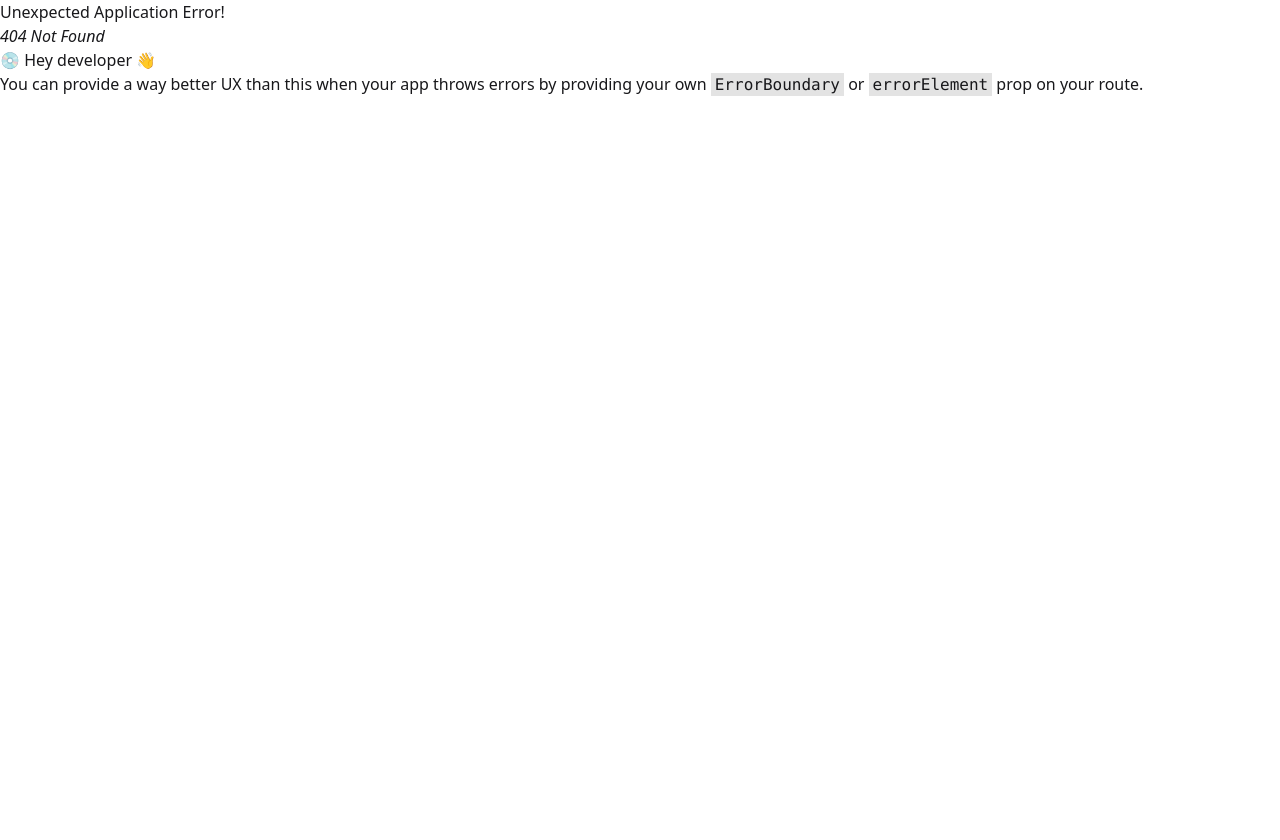
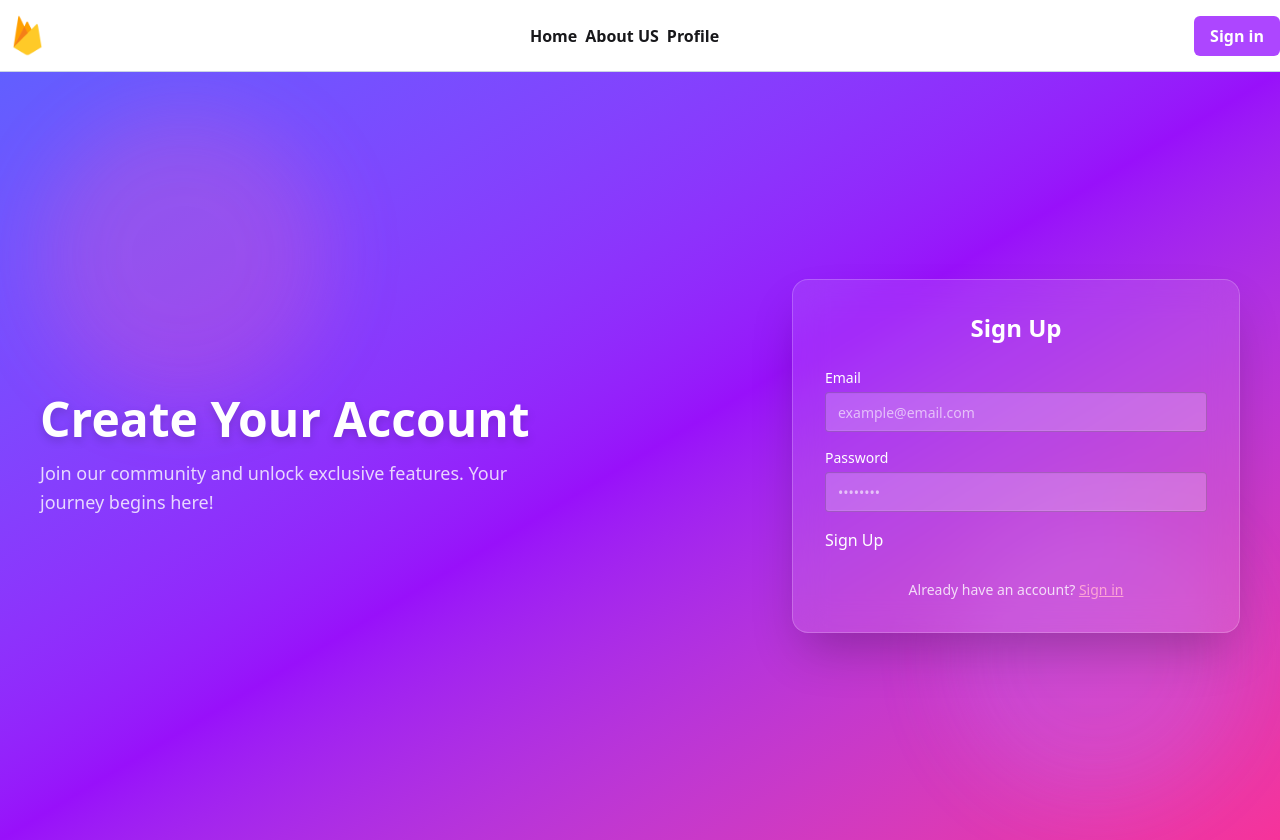
Before and after one commit to rakibhassannayem/firebase-fighter, a React (Vite) app: page /signup in a window 1280 px wide. Before the commit this address had no page. Before the commit the page ends 800 px from the top, so only its background shows below. Built offline with nearby package versions, Linux system fonts and the light colour scheme.

Commit message:
sign up ui

```diff
--- a/package.json
+++ b/package.json
@@ -14,6 +14,7 @@
     "daisyui": "^5.3.3",
     "react": "^19.1.1",
     "react-dom": "^19.1.1",
+    "react-icons": "^5.5.0",
     "react-router": "^7.9.4",
     "react-toastify": "^11.0.5",
     "tailwindcss": "^4.1.14"
--- /dev/null
+++ b/src/pages/Signin.jsx
@@ -0,0 +1,11 @@
+import React from 'react';
+
+const Signin = () => {
+  return (
+    <div>
+
+    </div>
+  );
+};
+
+export default Signin;
--- /dev/null
+++ b/src/pages/Signup.jsx
@@ -0,0 +1,85 @@
+import { Link } from "react-router";
+
+import { FaEye } from "react-icons/fa";
+
+import { IoEyeOff } from "react-icons/io5";
+
+import MyContainer from "../components/MyContainer";
+
+const Signup = () => {
+  const handleSignup = (e) => {
+    e.preventDefault();
+  };
+
+  return (
+    <div className="min-h-[96vh] flex items-center justify-center bg-gradient-to-br from-indigo-500 via-purple-600 to-pink-500 relative overflow-hidden">
+      {/* Animated floating circles */}
+      <div className="absolute inset-0">
+        <div className="absolute w-72 h-72 bg-pink-400/30 rounded-full blur-2xl top-10 left-10 animate-pulse"></div>
+        <div className="absolute w-72 h-72 bg-purple-400/30 rounded-full blur-2xl bottom-10 right-10 animate-pulse"></div>
+      </div>
+
+      <MyContainer>
+        <div className="relative z-10 flex flex-col lg:flex-row items-center justify-between gap-10 p-6 lg:p-10 text-white">
+          <div className="max-w-lg text-center lg:text-left">
+            <h1 className="text-5xl font-extrabold drop-shadow-lg">
+              Create Your Account
+            </h1>
+            <p className="mt-4 text-lg text-white/80 leading-relaxed">
+              Join our community and unlock exclusive features. Your journey
+              begins here!
+            </p>
+          </div>
+
+          <div className="w-full max-w-md backdrop-blur-lg bg-white/10 border border-white/20 shadow-2xl rounded-2xl p-8">
+            <h2 className="text-2xl font-semibold mb-6 text-center text-white">
+              Sign Up
+            </h2>
+
+            <form onSubmit={handleSignup} className="space-y-4">
+              <div>
+                <label className="block text-sm font-medium mb-1">Email</label>
+                <input
+                  type="email"
+                  name="email"
+                  placeholder="example@email.com"
+                  className="input input-bordered w-full bg-white/20 text-white placeholder-white/60 focus:outline-none focus:ring-2 focus:ring-pink-400"
+                />
+              </div>
+
+              <div className="relative">
+                <label className="block text-sm font-medium mb-1">
+                  Password
+                </label>
+                <input
+                  type={""}
+                  name="password"
+                  placeholder="••••••••"
+                  className="input input-bordered w-full bg-white/20 text-white placeholder-white/60 focus:outline-none focus:ring-2 focus:ring-pink-400"
+                />
+              </div>
+
+              <button type="submit" className="my-btn">
+                Sign Up
+              </button>
+
+              <div className="text-center mt-3">
+                <p className="text-sm text-white/80">
+                  Already have an account?{" "}
+                  <Link
+                    to="/signin"
+                    className="text-pink-300 hover:text-white font-medium underline"
+                  >
+                    Sign in
+                  </Link>
+                </p>
+              </div>
+            </form>
+          </div>
+        </div>
+      </MyContainer>
+    </div>
+  );
+};
+
+export default Signup;
--- a/src/routes/routes.jsx
+++ b/src/routes/routes.jsx
@@ -3,6 +3,8 @@
 import Homepage from "../pages/HomePage";
 import AboutUs from "../pages/AboutUs";
 import Profile from "../pages/Profile";
+import Signin from "../pages/Signin";
+import Signup from "../pages/Signup";
 
 export const router = createBrowserRouter([
   {
@@ -21,6 +23,14 @@
         path: "/profile",
         Component: Profile,
       },
+      {
+        path: "/signin",
+        Component: Signin,
+      },
+      {
+        path: "/signup",
+        Component: Signup,
+      },
     ],
   },
 ]);
```
Also changed, not shown: 1 other file (tests, documents, lock files or other folders).
